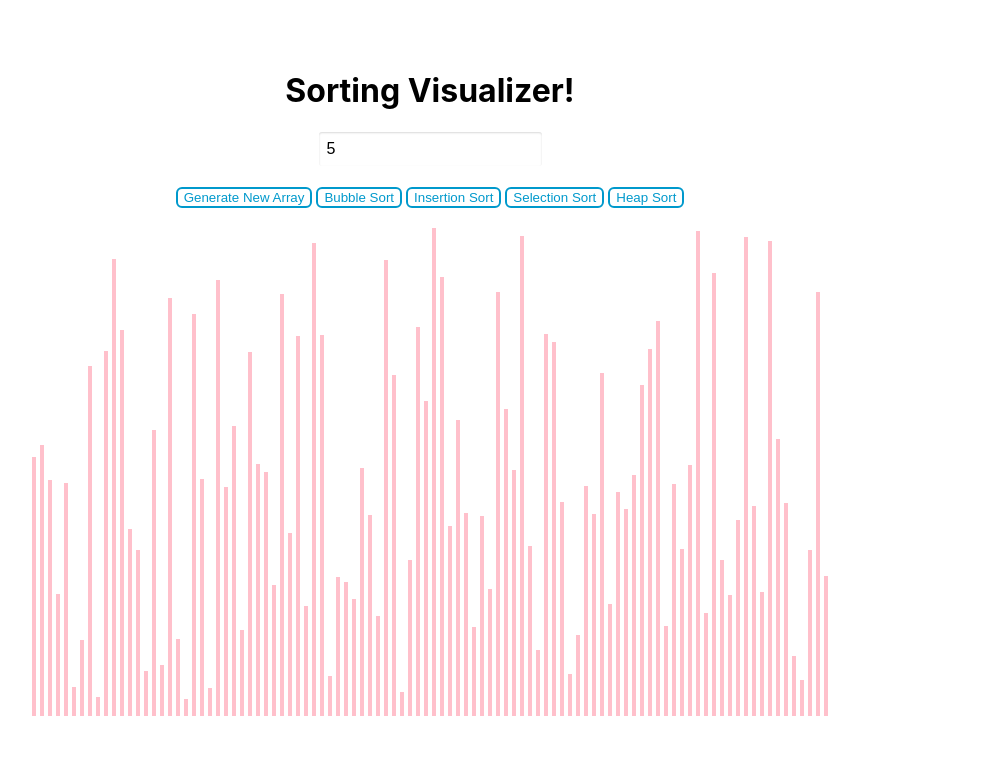
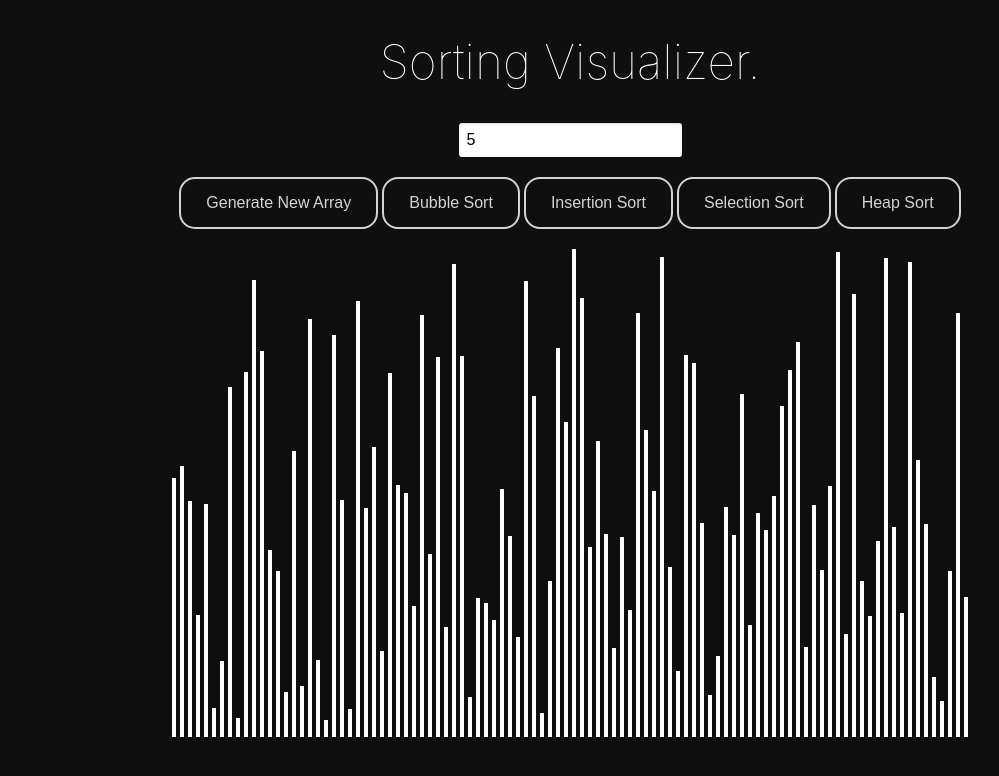
Before and after one commit to eugenekim000/AlgoVisualizer, a React (Create React App) app: page / in a window 1280 px wide. Shown: the top 776 px of the page, without its empty margins (70-1069 px from the left). Built offline with nearby package versions, Linux system fonts and the light colour scheme.

Commit message:
added styles

```diff
--- a/package.json
+++ b/package.json
@@ -1,11 +1,13 @@
 {
   "name": "sorting",
+  "homepage": "https://eugenekim000.github.io/SortingVisualizer/",
   "version": "0.1.0",
   "private": true,
   "dependencies": {
     "@testing-library/jest-dom": "^4.2.4",
     "@testing-library/react": "^9.3.2",
     "@testing-library/user-event": "^7.1.2",
+    "gh-pages": "^2.2.0",
     "react": "^16.12.0",
     "react-dom": "^16.12.0",
     "react-scripts": "3.3.0"
@@ -14,7 +16,9 @@
     "start": "react-scripts start",
     "build": "react-scripts build",
     "test": "react-scripts test",
-    "eject": "react-scripts eject"
+    "eject": "react-scripts eject",
+    "predeploy": "yarn run build",
+    "deploy": "gh-pages -d build"
   },
   "eslintConfig": {
     "extends": "react-app"
--- a/src/SortingVizualizer/SortingVisualizer.css
+++ b/src/SortingVizualizer/SortingVisualizer.css
@@ -1,14 +1,28 @@
+body {
+  justify-content: center;
+  align-items: center;
+  background-color: #0f0f0f;
+}
+
+h1 {
+  font-size: 300%;
+  color: white;
+  font-weight: lighter;
+}
+
 .array-bars {
   width: 4px;
-  background-color: pink;
+  background-color: white;
   display: inline-block;
   margin: 0 2px;
 }
 
 .array-container {
-  position: absolute;
-  left: 100px;
+  justify-content: center;
+  align-items: center;
   top: 50px;
+  margin-left: auto;
+  margin-right: auto;
 }
 
 nav {
@@ -18,13 +32,17 @@ nav {
 }
 
 button {
-  color: #0099cc;
+  size: 140%;
+  color: lightgrey;
   margin-left: 2px;
   margin-right: 2px;
   margin-bottom: 20px;
+  padding: 15px 25px;
+  font-size: medium;
 
-  border: 2px solid #0099cc;
-  border-radius: 6px;
+  border: 2px solid lightgrey;
+
+  border-radius: 16px;
   background: transparent;
 }
 
@@ -34,9 +52,8 @@ button:hover {
 }
 
 button:disabled {
-  background-color: grey;
+  background-color: #313131;
   color: lightgrey;
-  border: 2px solid lightgrey;
 }
 
 input {
@@ -62,7 +79,7 @@ input {
 }
 
 .row {
-  display: 100px;
+  display: 50px;
   flex-direction: row;
 }
 
--- a/src/SortingVizualizer/SortingVizualizer.jsx
+++ b/src/SortingVizualizer/SortingVizualizer.jsx
@@ -7,7 +7,7 @@ import {
   heapSortAnimations
 } from '../Algorithms/SortingAlgorithms.js';
 const ANIMATION_SPEED_MS = 1;
-const PRIMARY_COLOR = 'pink';
+const PRIMARY_COLOR = 'white';
 const SECONDARY_COLOR = 'red';
 
 export default class SortingVisualizer extends React.Component {
@@ -53,7 +53,7 @@ export default class SortingVisualizer extends React.Component {
     for (let i = 0; i < 100; i++) {
       array.push(this.randomIntInterval(10, 500));
       if (arrayBars[i]) {
-        arrayBars[i].style.backgroundColor = 'pink';
+        arrayBars[i].style.backgroundColor = 'white';
       }
     }
     this.setState({ array });
@@ -109,9 +109,12 @@ export default class SortingVisualizer extends React.Component {
     return new Promise(resolve => setTimeout(resolve, ms));
   }
 
-  async disableButtons(func) {
+  async disableButtons(func, chosen) {
     this.setState({ resetDisable: true });
     this.setState({ disabled: true });
+    if (chosen) {
+      document.getElementsByClassName(chosen)[0].style.color = 'red';
+    }
     let sort = func(this.state.array);
     this.sortingAnimations(sort);
     await this.delay(sort.length * this.state.animationSpeed);
@@ -123,19 +126,19 @@ export default class SortingVisualizer extends React.Component {
   }
 
   bubbleSort() {
-    this.disableButtons(bubbleSortAnimations);
+    this.disableButtons(bubbleSortAnimations, 'Bubble');
   }
 
   insertionSort() {
-    this.disableButtons(insertionSortAnimations);
+    this.disableButtons(insertionSortAnimations, 'Insertion');
   }
 
   selectionSort() {
-    this.disableButtons(selectionSortAnimations);
+    this.disableButtons(selectionSortAnimations, 'Selection');
   }
 
   heapSort() {
-    this.disableButtons(heapSortAnimations);
+    this.disableButtons(heapSortAnimations, 'Heap');
   }
 
   render() {
@@ -144,7 +147,7 @@ export default class SortingVisualizer extends React.Component {
     return (
       <div className='array-container'>
         <div>
-          <h1>Sorting Visualizer!</h1>
+          <h1>Sorting Visualizer.</h1>
           <form
             className='column player'
             onSubmit={number => this.handleSubmit(number)}
@@ -169,24 +172,28 @@ export default class SortingVisualizer extends React.Component {
               Generate New Array
             </button>
             <button
+              className='Bubble'
               onClick={() => this.bubbleSort()}
               disabled={this.state.disabled}
             >
               Bubble Sort
             </button>
             <button
+              className='Insertion'
               onClick={() => this.insertionSort()}
               disabled={this.state.disabled}
             >
               Insertion Sort
             </button>
             <button
+              className='Selection'
               onClick={() => this.selectionSort()}
               disabled={this.state.disabled}
             >
               Selection Sort
             </button>
             <button
+              className='Heap'
               onClick={() => this.heapSort()}
               disabled={this.state.disabled}
             >
```
Also changed, not shown: 1 other file (tests, documents, lock files or other folders).
